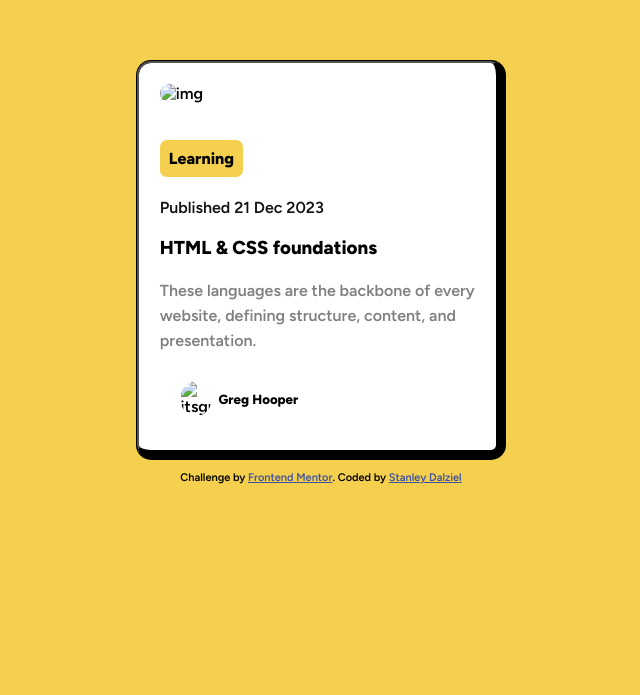
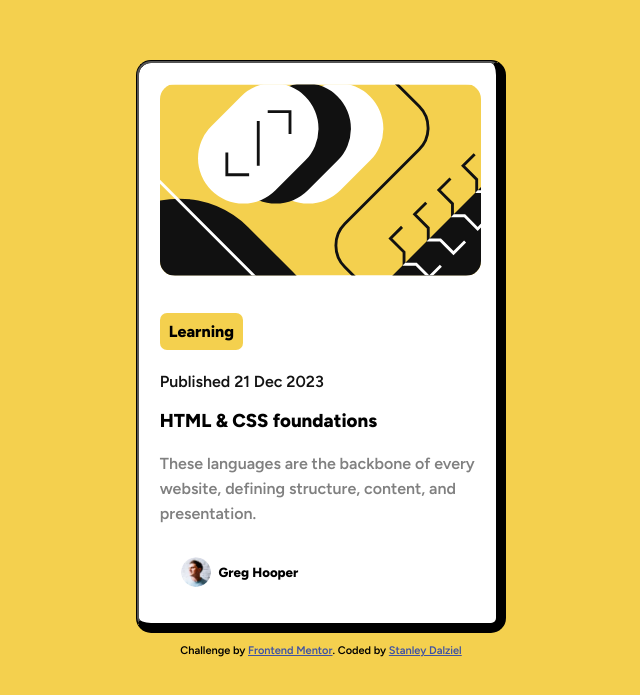
Before and after one commit to stanleydalziel/Blog-preview-card, a plain HTML site: page index.html in a window 1280 px wide. Shown: the part 125-820 px from the top of the page, without its empty margins (319-959 px from the left). Drawn offline with Linux system fonts and the light colour scheme.

Commit message:
Update index.html
Fixing image file paths

```diff
--- a/index.html
+++ b/index.html
@@ -14,7 +14,7 @@
   <main>
 
 <div class="container">
-  <img src="assets\images\illustration-article.svg" alt="img">
+  <img src="illustration-article.svg" alt="img">
   <div class="content">
 
   <h4>Learning</h4>
@@ -24,7 +24,7 @@
 
   <p class="bio">These languages are the backbone of every website, defining structure, content, and presentation.</p>
     <div class="greg">
-    <img src="assets\images\image-avatar.webp" alt="itsgreg">
+    <img src="image-avatar.webp" alt="itsgreg">
     <h5>Greg Hooper</h5>
     </div>
 
```
